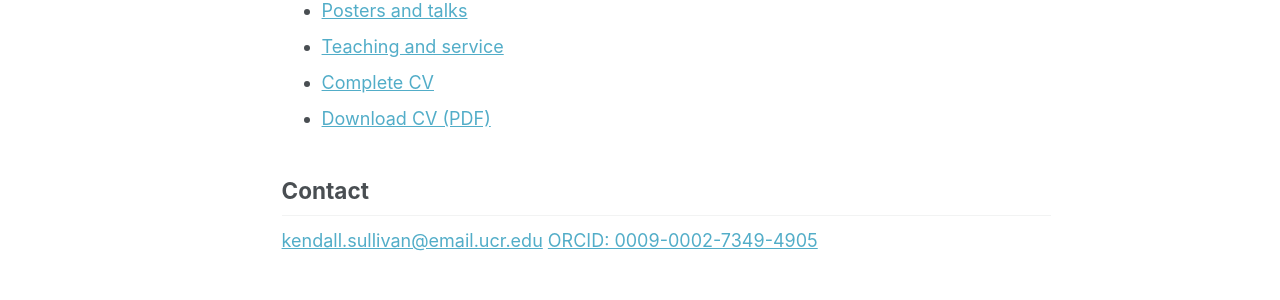
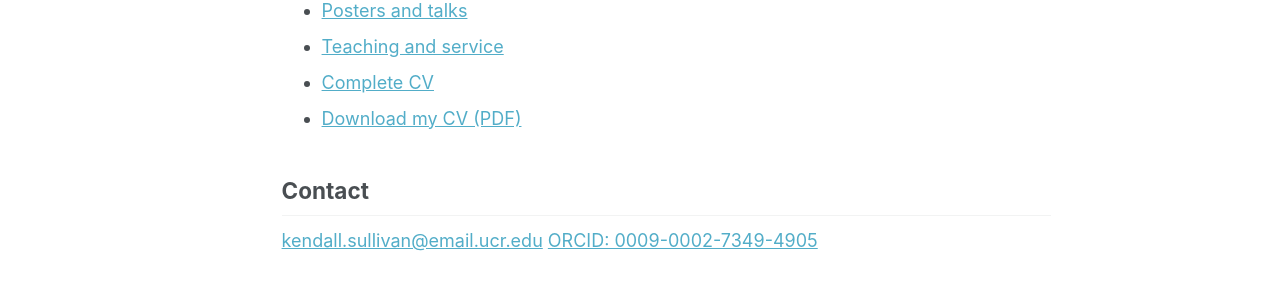
Before and after one commit to kendallesully/kendallesully.github.io, a Jekyll site: the page built from _pages/about.md, in a window 1280 px wide and 1057 px high. Shown: the part 587-887 px from the top of the window. Built offline with Jekyll 4.4.1, drawn with Linux system fonts in a browser that asks for light colours; a script bundle is joined from its source files by our own code; a style sheet for code colours, icons or effects is not loaded.

```diff
--- a/_pages/about.md
+++ b/_pages/about.md
@@ -16,7 +16,7 @@ My current objective is to design, develop, and evaluate the effectiveness of ed
 - [Posters and talks](/presentations/)
 - [Teaching and service](/teaching-service/)
 - [Complete CV](/cv/)
-- [Download CV (PDF)](/files/CV_Kendall_Sullivan.pdf)
+- [Download my CV (PDF)](/files/CV_Kendall_Sullivan.pdf)
 
 ## Contact
 
```
